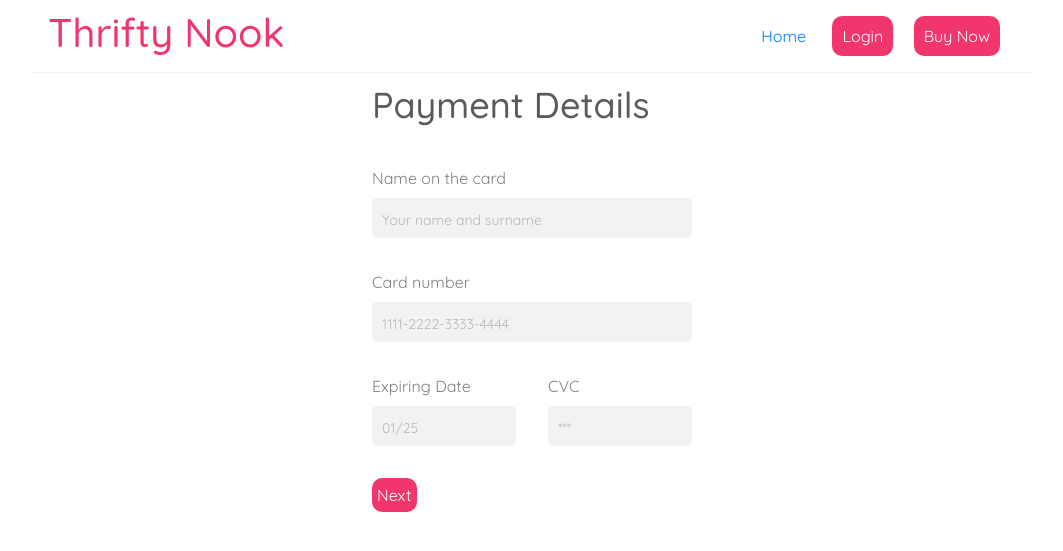
After one commit to AshiiiGA/ThriftyNook, a Node server app: page /payment in a window 1280 px wide. The commit adds this page. Shown: the top 551 px of the page, without its empty margins (108-1171 px from the left). Run offline with Node 20, Linux system fonts and the light colour scheme; some libraries are stand-ins or nearby versions.

Commit message:
User Story 4.1: Payment Form - added the shipping page, payment page

```diff
--- /dev/null
+++ b/public/css/payment.styles.css
@@ -0,0 +1,151 @@
+@import url('https://fonts.googleapis.com/css2?family=Quicksand:wght@300;400;500;600;700&display=swap');
+
+/* base styles */
+* {
+  margin: 0;
+  padding: 0;
+  font-family: "Quicksand";
+  color: #333;
+  box-sizing: border-box;
+  transition: 0.5s;
+}
+
+.progress-checkout-container {
+    display: flex;
+    justify-content: space-between;
+    align-items: center;
+}
+
+.progress-step-container {
+    display: flex;
+    justify-content: center;
+    align-items: center;
+    flex-direction: column;
+}
+
+.step-check {
+    background-color: aqua;
+    height: 30px;
+    width: 30px;
+    border-radius: 30px;
+    margin-bottom: 1rem;
+    background-position: center;
+    background-repeat: no-repeat;
+    background-size: 60%;
+    position: relative;
+}
+
+.progress-step-container:nth-of-type(3) .step-check::after {
+    display: none;
+}
+
+.progress-step-container:nth-of-type(3) .step-check {
+    background-image: none;
+    background-color: white;
+    border: 2px solid grey;
+}
+
+.progress-step-container:nth-of-type(2) .step-check::after {
+    background-color: grey;
+}
+
+.progress-step-container:nth-of-type(2) .step-check {
+    background-image: none;
+    background-color: white;
+    border: 2px solid bisque;
+}
+
+.step-check::after {
+    content: "";
+    width: 15vw;
+    height: 2px;
+    background-color: inherit;
+    position: absolute;
+    top: 50%;
+    right: 0;
+    transform: translateX(100%) translateY(-50%);
+}
+
+step-title {
+    color: gray;
+}
+
+.form-container {
+    margin-left: 30rem;
+    margin-right: 30rem;
+    margin-top: 10px;
+    display: flex;
+    justify-content:center;
+    flex-direction: column;
+}
+
+.form-title {
+    font-size: 36px;
+    margin-bottom: 2.5rem;
+    font-weight: 500;
+    opacity: 0.8;
+}
+
+.checkout-form {
+    display: flex;
+    justify-content: center;
+    align-items: flex-start;
+    flex-direction: column;
+    width: 100%;
+}
+
+.input-line {
+    display: flex;
+    /* justify-content: center;
+    align-items: center; */
+    flex-direction: column;
+    margin-bottom: 2rem;
+    width: 100%;
+}
+
+label {
+    font-size: 16px;
+    color: grey;
+    margin-bottom: 0.5rem;
+}
+
+input[type="text"] {
+    width: 100%;
+    height: 40px;
+    padding: 0 10px;
+    background-color: #f2f2f2;
+    border-radius: 5px;
+    border: none;
+    font-size: 18px;
+}
+
+input[type="text"]::placeholder {
+    font-size: 14px;
+    color: #b9b9b9;
+}
+
+.input-container {
+    display: flex;
+    justify-content: space-between;
+    align-items: center;
+    width: 100%;
+}
+ .input-container .input-line {
+    width: 45%;
+ }
+
+ inout[type="button"] {
+    background-color: aqua;
+    color: white;
+    font-weight: 500;
+    font-size: 18px;
+    height: 50px;
+    padding: 0 30px;
+    border: none;
+    border-radius: 5px;
+    cursor: pointer;
+ }
+
+ input[type="button"]:hover {
+    background-color: aquamarine;
+ }
--- a/routers/router.js
+++ b/routers/router.js
@@ -6,6 +6,11 @@ const furnitureController = require("../controllers/furnitureController");
 // Render the welcome page (index.ejs)
 router.get("/", (req, res) => {
   res.render("index");
+});
+
+// Payment
+router.get("/payment", (req, res) => {
+  res.send("payment");
 });
 
 router.get("/search", async (req, res) => {
--- a/routers/userRoutes.js
+++ b/routers/userRoutes.js
@@ -7,6 +7,30 @@ const furnitureController = require("../controllers/furnitureController");
 router.get('/', (req, res) => {
   res.render('index');
 });
+
+router.get('/payment', (req, res) => {
+  res.render('payment');
+})
+
+// Route to render the "Shipping" page
+router.get('/shipping', (req, res) => {
+  res.render('shipping'); // Assuming 'shipping' is the name of your EJS template
+});
+
+// Route to handle the payment submission
+router.post('/submit-payment', (req, res) => {
+  // Handle the payment submission logic here
+  // You can access the form data from req.body, e.g., req.body.name, req.body.card, etc.
+
+  // For demonstration purposes, we'll assume a successful payment submission
+  // In a real application, you should implement your payment processing logic here
+
+  // Send a success response
+  res.status(200).send('Payment successful');
+});
+router.get('/payment-history', (req, res) => {
+  res.render('paymentHistory');
+})
 
 router.get("/search", async (req, res) => {
     try {
@@ -52,4 +76,8 @@ router.get('/logout', (req, res) => {
   });
 });
 
+function submitFuction(){
+  $( "#yourmodal" ).load( "/showmodalroute" );
+  }
+
 module.exports = router;
--- a/views/layouts/header.ejs
+++ b/views/layouts/header.ejs
@@ -4,6 +4,7 @@
     <meta charset="UTF-8" />
     <meta name="viewport" content="width=device-width, initial-scale=1.0" />
     <link rel="stylesheet" type="text/css" href="/css/home.css" />
+    <link rel="stylesheet" type="text/css" href="/css/payment.styles.css" />
 
     <link
       rel="stylesheet"
@@ -48,7 +49,7 @@
           >Login</a
         >
         <a
-          href="payment"
+          href="/payment"
           style="
             color: white;
             background-color: #f1356d;
--- /dev/null
+++ b/views/payment.ejs
@@ -0,0 +1,68 @@
+<%- include('layouts/header') %>
+<body>
+    <!-- <div class="progress-checkout-container">
+        <div class="progress-step-container">
+            <div class="step-check"></div>
+            <span class="step-title">Payment</span>
+        </div>
+        <div class="progress-step-container">
+            <div class="step-check"></div>
+            <span class="step-title">Shipping</span>
+        </div>
+    </div> -->
+
+    <div class="form-container">
+        <h2 class="form-title">Payment Details</h2>
+        <form id="payment-form" action="/submit-payment" method="POST" class="checkout-form">
+            <div class="input-line">
+                <label for="name">Name on the card</label>
+                <input type="text" name="name" id="name" placeholder="Your name and surname">
+            </div>
+            <div class="input-line">
+                <label for="name">Card number</label>
+                <input type="text" name="card" id="card" placeholder="1111-2222-3333-4444">
+            </div>
+            <div class="input-container">
+                <div class="input-line">
+                    <label for="date">Expiring Date</label>
+                    <input type="text" name="date" id="date" placeholder="01/25">
+                </div>
+                <div class="input-line">
+                    <label for="date">CVC</label>
+                    <input type="text" name="cvc" id="cvc" placeholder="***">
+                </div>
+            </div>
+            <!-- <a href="/shipping"><button type="submit" style="padding: 5px; border-radius: 10px; background-color: #f1356d; border: none; color: white;" class="next-btn">Next</button></a> -->
+            <button type="submit" style="padding: 5px; border-radius: 10px; background-color: #f1356d; border: none; color: white;" class="next-btn">Next</button>
+        </form>
+    </div>
+
+    <script>
+        document.addEventListener('DOMContentLoaded', function () {
+            const paymentForm = document.getElementById('payment-form');
+            paymentForm.addEventListener('submit', function (e) {
+                e.preventDefault(); // Prevent the default form submission
+
+                // Here, you can send the form data to the server using AJAX or fetch.
+                // Example using fetch:
+                fetch('/submit-payment', {
+                    method: 'POST',
+                    body: new FormData(paymentForm), // Send form data
+                })
+                .then(response => {
+                    // Handle the response as needed
+                    if (response.ok) {
+                        // If the server indicates success, navigate to the "Shipping" page
+                        window.location.href = '/shipping';
+                    } else {
+                        // Handle errors or show a message
+                        console.error('Payment submission failed.');
+                    }
+                })
+                .catch(error => {
+                    console.error('An error occurred while submitting the payment:', error);
+                });
+            });
+        });
+    </script>
+</body>
```
Also changed, not shown: controllers/payment.controller.js (+62 -0 lines), models/payment.model.js (+34 -0 lines), public/css/shipping.styles.css (added, +151 -0 lines), views/paymentHistory.ejs (added, +32 -0 lines), views/shipping.ejs (added, +53 -0 lines).
